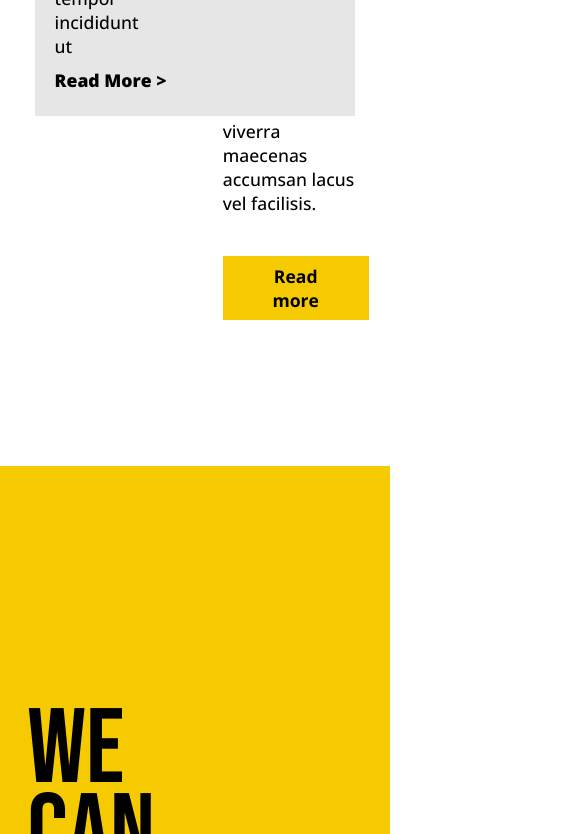
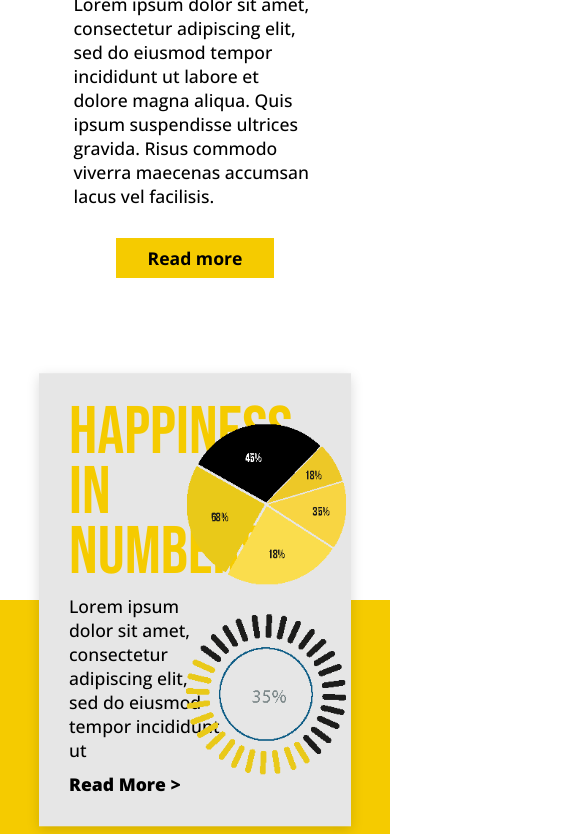
Before and after one commit to EilynFlorez/ProyectoHappiness, a plain HTML site: page index.html in a window 390 px wide. Shown: the part 716-1550 px from the top of the page, 585 px wide, since content can reach past the window. Drawn offline with nearby package versions, Linux system fonts and the light colour scheme.

Commit message:
Primer media querie

```diff
--- a/index.html
+++ b/index.html
@@ -42,6 +42,7 @@
             </div>
         </section>
 
+        <div class="contenedor-sec2">
             <section class="seccion-2">
                 <div class="sec2-text">
                     <h2>HAPPINESS IN NUMBERS</h2>
@@ -53,6 +54,7 @@
                     <img src="./assets/images/graph02.png" alt="Grafica 2">
                 </div>
             </section>
+        </div>
 
         <section class="seccion-3">
             <div class="sec3-tit">
--- a/style/style.css
+++ b/style/style.css
@@ -9,12 +9,16 @@
     box-sizing: border-box;
 }
 
-h1, h2 {
+h1,
+h2 {
     font-family: "bebas neue";
     font-weight: 500;
 }
 
-p, a, button, h3 {
+p,
+a,
+button,
+h3 {
     font-family: "open sans";
 }
 
@@ -35,7 +39,7 @@ a {
     text-decoration: none;
 }
 
-main{
+main {
     width: 100%;
     display: flex;
     flex-direction: column;
@@ -96,7 +100,7 @@ nav {
 .seccion-1 {
     display: flex;
     width: 100%;
-    min-height: 130vh;
+    min-height: 100vh;
     padding: 5.5%;
     gap: 8%;
 }
@@ -104,6 +108,7 @@ nav {
 .sec1-img {
     width: 50%;
 }
+
 .sec1-text {
     display: flex;
     flex-direction: column;
@@ -119,16 +124,31 @@ nav {
 }
 
 /* Estilos seccion 2 */
+.contenedor-sec2 {
+    width: 80%;
+    position: relative;
+    height: 300px; /* altura que ocupará el “espacio intermedio” */
+
+}
 .seccion-2 {
+    position: absolute;
+    /* Saca el contenedor del flujo normal para poder posicionarlo libremente */
+    top: 100%;
+    /* Lo coloca justo debajo del contenedor padre (al 100% de su altura) */
+    left: 50%;
+    /* Lo ubica horizontalmente en el centro del contenedor padre */
+    transform: translate(-50%, -50%);
+    /* Ajusta la posición para que el centro del bloque quede exactamente centrado */
+    background: #e6e6e6;
     display: flex;
-    padding: 6% 5%;
-    min-height: 30vh;
-    background-color: rgb(230, 230, 230);
-    width: 82%;
-    justify-content: space-between;
-    margin: 48%;
-    position: absolute;
-    z-index: 1;
+    justify-content: space-around;
+    align-items: center;
+    width: 100%;
+    min-height: 50vh;
+    padding: 30px;
+    box-shadow: 0px 4px 12px rgba(0, 0, 0, 0.15);
+
+
 }
 
 
@@ -193,7 +213,7 @@ nav {
 }
 
 .sec3-text {
-    display:  flex;
+    display: flex;
     flex-direction: column;
     gap: 8%;
     line-height: 1.2;
@@ -257,6 +277,7 @@ nav {
     flex-direction: column;
     margin-bottom: 35px;
 }
+
 .sec4-text h2 {
     line-height: 1;
     font-size: 5.5rem;
@@ -358,6 +379,14 @@ nav {
     line-height: 1;
 }
 
+.sec7-img {
+    width: 59%;
+}
+
+.sec7-img img {
+    width: 100%;
+}
+
 /* Estilos seccion 8 */
 .seccion-8 {
     width: 100%;
@@ -385,6 +414,7 @@ form p {
     font-weight: 400;
     margin-top: 18px;
 }
+
 label {
     color: rgb(255, 255, 255);
     font-family: "open sans";
@@ -405,6 +435,7 @@ textarea {
     width: 100%;
     height: 170px;
 }
+
 .cont-inputs {
     display: flex;
     width: 100%;
@@ -439,6 +470,7 @@ textarea {
     font-size: 4.2rem;
     line-height: 1;
 }
+
 .sec8-text p {
     font-weight: 400;
     font-size: 1.43rem;
@@ -455,6 +487,7 @@ textarea {
     align-items: center;
     gap: 40px;
 }
+
 .seccion-9 h2 {
     font-size: 3.3rem;
     line-height: 0.5;
@@ -485,10 +518,12 @@ footer {
     flex-direction: column;
     gap: 130px;
 }
+
 .foot-sec-1 img {
     display: flex;
     width: 110px;
 }
+
 .foot-cont-text {
     display: flex;
     width: 100%;
@@ -525,3 +560,92 @@ footer {
     display: flex;
     gap: 20px;
 }
+
+/* Media Queries*/
+
+@media(max-width: 1279px) {
+
+    /* Estilos seccion 1 */
+    .seccion-1 {
+        flex-direction: column;
+        align-items: center;
+    }
+
+    .sec1-img {
+        width: 70%;
+    }
+
+    .sec1-text {
+        display: flex;
+        flex-direction: column;
+        align-items: center;
+        width: 70%;
+        padding-right: 0px;
+        gap: 30px;
+    }
+
+    .sec1-img img {
+        width: 100%;
+    }
+
+    /* Estilos seccion 2 */
+    .seccion-2 {
+        align-items: center;
+    }
+
+    .sec2-text {
+        width: 60%;
+    }
+
+    .sec2-text h2 {
+        width: 100%;
+    }
+
+    .sec2-text p {
+        width: 100%;
+    }
+
+    .sec2-img {
+        flex-wrap: wrap;
+        gap: 30px;
+        width: 50%;
+    }
+
+    .sec2-img img {
+        width: 160px;
+        height: 160px;
+    }
+
+    /* Estilo seccion 3 */
+    .seccion-3 {
+        min-height: 150vh;
+    }
+
+    .sec3-tit {
+        width: 100%;
+        margin-top: 40px;
+        margin-bottom: 20px;
+    }
+
+    /* Seccion 4 */
+    .seccion-4 {
+        padding: 8% 2%;
+    }
+
+    .sec4-cont-text img {
+        align-self: flex-start;
+        margin-top: 40px;
+    }
+    .sec4-text h2 {
+        font-size: 4.8rem;
+    }
+
+    .sec4-text {
+        width: 90%;
+    }
+
+    /* Seccion 5 */
+    .seccion-5 p {
+        width: 80%;
+    }
+}
```
Lines whose indentation alone changed are shown as unchanged.
